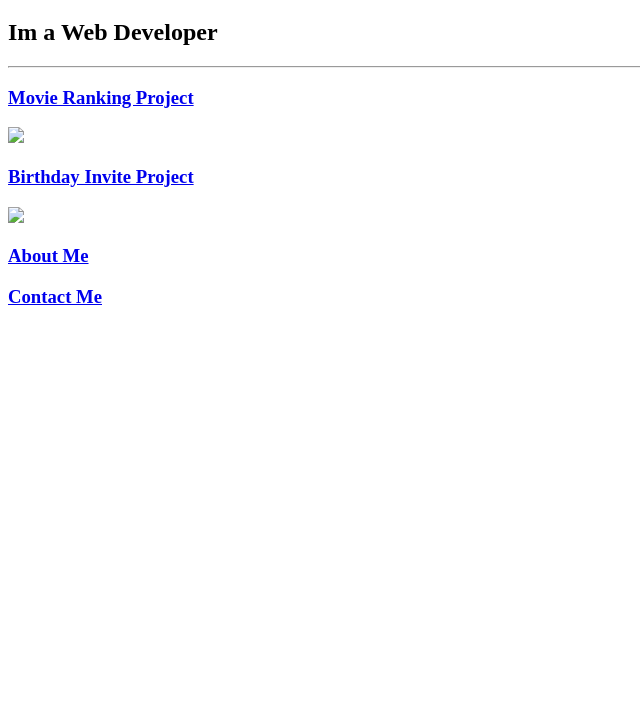
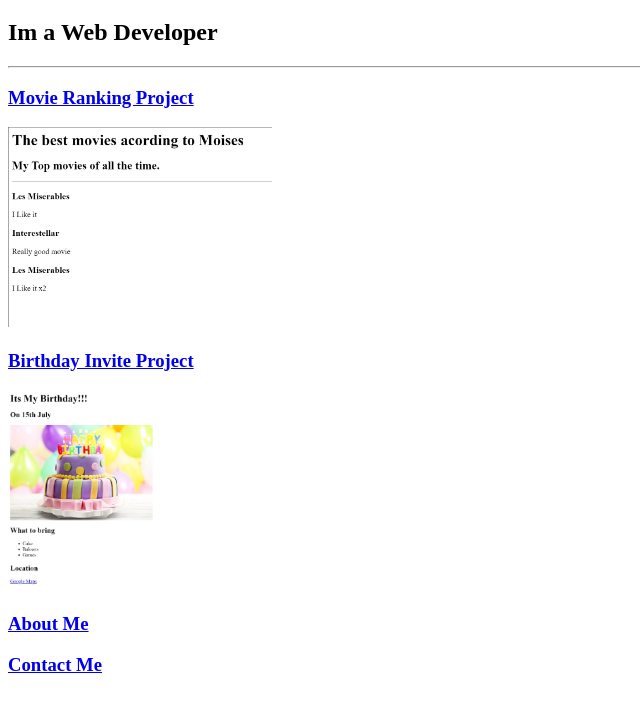
Before and after one commit to snikehero/Full-StackWebDeveloper, a plain HTML site: page index.html in a window 1280 px wide. Shown: the part 61-770 px from the top of the page, without its empty margins (0-640 px from the left). Drawn offline with Linux system fonts and the light colour scheme.

Commit message:
Change index

```diff
--- a/index.html
+++ b/index.html
@@ -11,10 +11,10 @@
     <h1>Moises's Portfolio</h1>
     <h2>Im a Web Developer</h2>
     <hr/>
-    <h3><a href="/2.4 Movie Ranking Project/index.html">Movie Ranking Project</a></h3>
-    <img src="./assets/images/movie-ranking.jpg" height="200">
+    <h3><a href="./2.4 Movie Ranking Project/index.html">Movie Ranking Project</a></h3>
+    <img src="./4.3 HTML Porfolio Project/assets/images/movie-ranking.jpg" height="200">
     <h3><a href="/3.4 Birthday Invite Project/index.html">Birthday Invite Project</a></h3>
-    <img src="./assets/images/birthday-invite.jpg" height="200">
+    <img src="./4.3 HTML Porfolio Project/assets/images/birthday-invite.jpg" height="200">
     <h3> <a href="/4.1+Webpages/public/about.html">About Me</a></h3>
     <h3> <a href="/4.1+Webpages/public/contact.html"> Contact Me</a></h3>
 </body>
```
